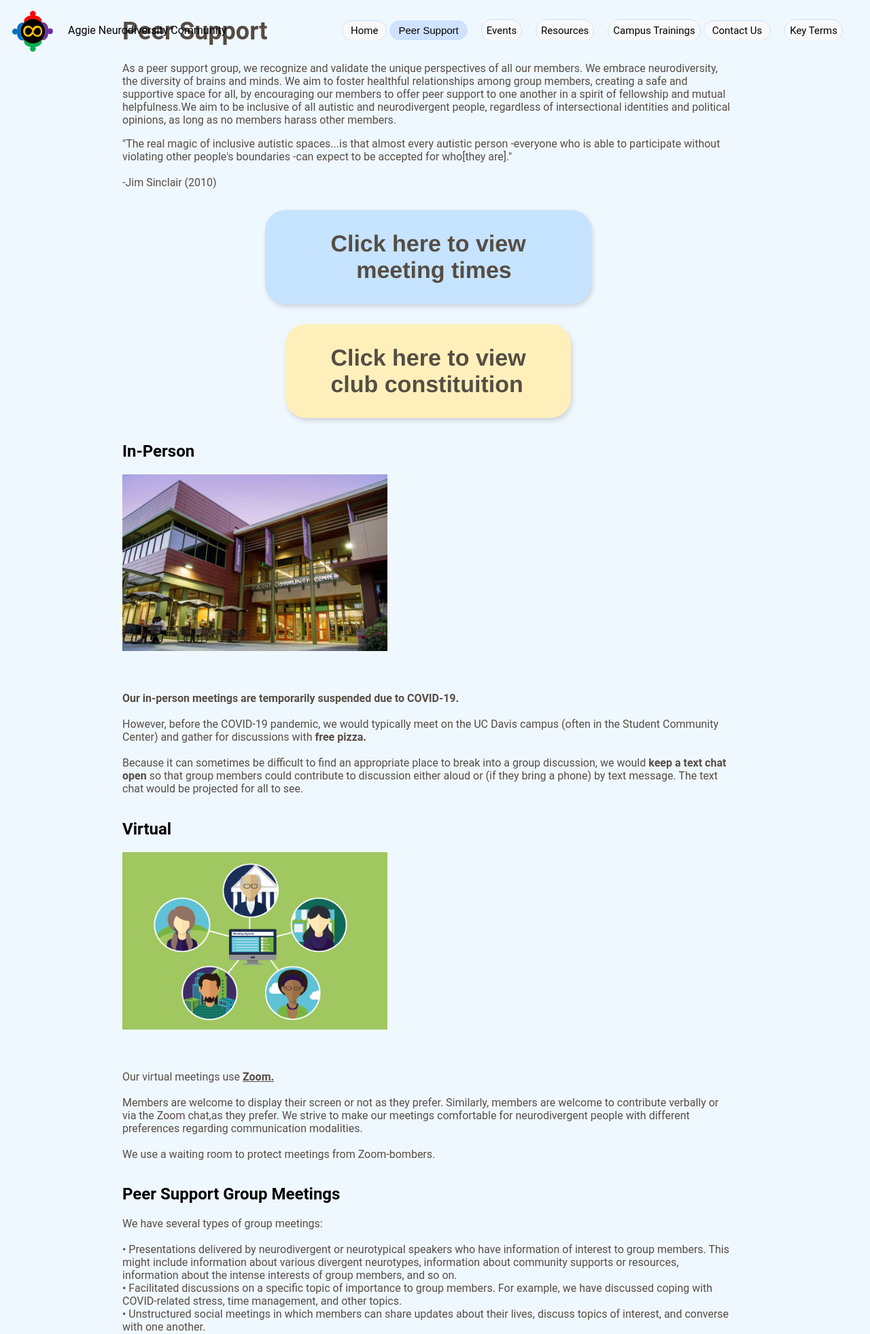
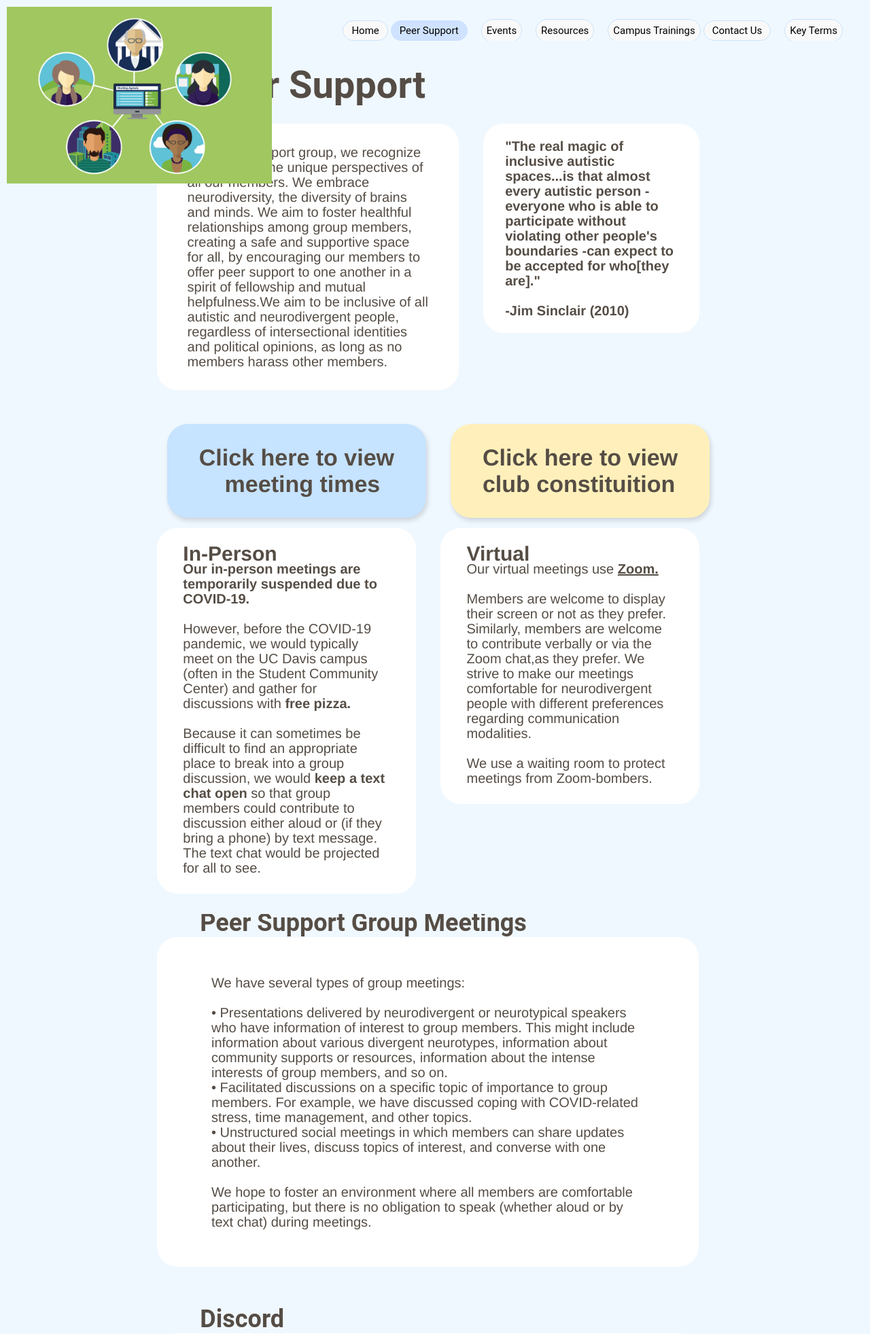
Before and after one commit to Autism-Neurodiversity-Community-UCD/ancwebsite, a Flask app: page /peersupport in a window 1280 px wide. Shown: the top 1963 px of the page at 68% size. Run offline with Flask 2, Linux system fonts and the light colour scheme.

Commit message:
Update ANCpeersupport.css

```diff
--- a/static/css/ANCpeersupport.css
+++ b/static/css/ANCpeersupport.css
@@ -1,113 +1,235 @@
-/* NAV BAR TEST*/
-
-html {
+* {
+    margin: 0;
+    padding: 0;
     box-sizing: border-box;
-    margin: 0;
 }
 
-input:focus {
-    outline:none !important;
+/* NAVBAR */
+button, input[type="submit"], input[type="reset"] {
+	background: none;
+	color: inherit;
+	border: none;
+	padding: 0;
+	font: inherit;
+	cursor: pointer;
+	outline: inherit;
 }
 
-.logo {
-    position: absolute;
-    top: 10px;
-    left: 10px;
+.title-page {
+  position: absolute;
+  top:2.5rem;
+  margin-left: 7rem;
+
 }
 
-.topleft {
-    position: absolute;
-    top: 35px;
-    left: 100px;
-    font-size: 16px;
+.first-logo {
+  position:absolute;
+  top:1rem;
+  margin-left:.5rem;
 }
 
-/* Add a black background color to the top navigation */
-.topnav {
-    position: absolute;
-    right: 40px;
-    overflow: hidden;
+.bck-img {
+  display:flex;
+  justify-content:center;
+
+  margin-top:50px;
+  padding:0;
+
 }
 
-/* adjust buttons */
-.navbtn {
-    margin-top: 10px;
-    font-size: 15px;
-    padding: 5px 12px;
-    background-color: #F9F9F9;
-    border-radius: 25px;
-    border: 0.1rem solid black;
-    border-color: #C6E3FF;
-    cursor: pointer;
-    text-decoration: none;
-    color:black;
+.navigation-container {
+  display:flex;
+  flex-direction: row;
+  justify-content: flex-end;
+  margin: 2%;
 }
 
-.navbtn:hover {
-    background-color: rgb(219, 233, 255);
+.home {
+  margin-left: 4rem;
+  border: 0.1rem solid black;
+  border-radius: 25px;
+  border-color:#CEE8FF;
+  background-color: #F9F9F9;
+  padding: 7px;
 }
 
-.navbtn.active {
-    background-color: #CFE2FF;
+.aboutus, .peersupport, .commmembers, .members, .contactus, .events, .resources, .keyterms{
+  margin-left: 1rem;
+  border: 0.1rem solid black;
+  border-radius: 25px;
+  background-color: #F9F9F9;
+  border-color:#C6E3FF;
+  padding: 7px;
 }
 
-.navbtn.active:focus {outline:0;}
-
-.topnav {
-    top: 20px;
+.resources {
+    background-color: #CEE8FF;;
 }
 
-.aboutus, .peersupport, .members, .contactus, .events, .resources, .keyterms{
-    margin-left: 1rem;
-    border: 0.1rem solid black;
-    border-radius: 25px;
-    background-color: #F9F9F9;
-    border-color:#C6E3FF;
-    padding: 7px;
-}
-
-body {
-    font-family: "Roboto", sans-serif;
-    margin-top: 25px;
-    margin-left: 180px;
-    margin-right: 200px;
-    background-color: #F0F8FF;
+@media only screen and (max-width: 1300px) {
+  .navigation-container {
+    width: 100%;
+    padding-top:40px;
+    padding-left: 0;
+    padding-right: 0;
+  }
 }
 
 
+/* Styling for Resources Pages: Self Advocacy, Mental Health, Faculty and Staff, Academic Support, Employment Support, Financial Aid */
 
-h1 {
-    color: #554D45;
-    font-size: 36px;
-}
-
-p {
+body {
+    background-color:#F0F8FF;
+    font-family: Helvetica, Sans-Serif;
     color: #554D45;
 }
 
-.class_one {
+main, section {
+    overflow: auto;
+}
+
+.title, .first-section-title {
+    margin-left: 12.7%;
+    font-weight: 700;
+    font-size: 28px;
+    line-height: 33px;
+    float: none;
+}
+
+.title {
+    margin-top: 6.5%;
+    margin-bottom: 4.5%;
+}
+
+.space-below {
+    margin-bottom: 4.5%;
+}
+
+.section-title {
+    text-align: left;
+    font-weight: 700;
+    font-size: 30px;
+    line-height: 27.6px;
+}
+
+.subtitle {
+    margin-left: 12.7%;
+    margin-right: 12.7%;
+    margin-top: 0%;
+    margin-bottom: 0.69%;
+    font-weight: 400;
+    font-size: 24px;
+    line-height: 27.6px;
+    float: none;
+}
+
+.flex-container {
+    display: flex;
+    flex-direction: column;
+    justify-content: center;
+    align-items: flex-start;
+    width: 100%;
+    max-width: 42.25%;
+    min-width: 300px;
+}
+
+.all-container {
+    display: flex;
+    flex-direction: column;
+    justify-content: center;
+    align-items: flex-start;
+    width: 100%;
+    max-width: 88.5%;
+    min-width: 300px;
+    margin-left: 5.7%;
+    margin-right: 5.7%;
+}
+
+.narrow-container {
+    display: flex;
+    flex-direction: column;
+    justify-content: center;
+    align-items: flex-start;
+    width: 70%;
+    max-width: 88.5%;
+    min-width: 420px;
+    margin-left: 14.7%;
+    margin-right: 5.7%;
+}
+
+.big-container {
+    display: flex;
+    flex-direction: column;
+    justify-content: center;
+    align-items: flex-start;
+    width: 100%;
+    max-width: 49.25%;
+    min-width: 320px;
+}
+
+.small-container {
+    display: flex;
+    flex-direction: column;
+    justify-content: center;
+    align-items: flex-start;
+    width: 100%;
+    max-width: 35.25%;
+    min-width: 280px;
+}
+
+.left {
+    float: left;
+    margin-left: 5.7%;
+}
+
+.right {
+    float: right;
+    margin-right: 5.7%;
+}
+
+.center {
+    margin-left: 15%;
+    max-width: 80%;
+}
+
+.item {
+    flex-basis: auto;
+    height: auto;
+    padding: 7% 10%;
+    margin-bottom: 8%;
+
+    border-radius: 30px;
+    background-color: white;
+
     font-family: Helvetica;
     font-style: normal;
     font-weight: normal;
-    background: #FFFFFF;
-    width: 480px;
-    border: 15px;
-    padding: 45px 20px 25px;
-    margin: 15px;
-    border-radius: 30px;
+
+    font-size: 20px;
+    line-height: 22px;
+    text-align: left;
+    text-decoration: none;
+    color: #554D45;
 }
 
-.class_two {
+.quote {
+    flex-basis: auto;
+    height: auto;
+    padding: 7% 10%;
+    margin-bottom: 8%;
+
+    border-radius: 30px;
+    background-color: white;
+
     font-family: Helvetica;
     font-style: normal;
     font-weight: bold;
-    background: #FFFFFF;
-    font-weight: bold;
-    width: 320px;
-    border: 15px;
-    padding: 55px 30px 45px;
-    margin: 15px;
-    border-radius: 30px;
+
+    font-size: 20px;
+    line-height: 22px;
+    text-align: left;
+    text-decoration: none;
+    color: #554D45;
 }
 
 .class_three {
@@ -115,7 +237,7 @@ p {
     font-style: normal;
     font-weight: bold;
     background: #C6E3FF;
-    width: 480px;
+    width: 100%;
     border: 15px;
     padding: 30px 0px 30px;
     margin: 15px;
@@ -127,12 +249,13 @@ p {
     box-shadow: 2px 4px 7px rgba(0, 0, 0, 0.15);
 }
 
+
 .class_four {
     font-family: Helvetica;
     font-style: normal;
     font-weight: bold;
     background: #FFF0BB;
-    width: 420px;
+    width: 100%;
     border: 15px;
     padding: 30px 0px 30px;
     margin: 15px;
@@ -144,116 +267,135 @@ p {
     box-shadow: 2px 4px 7px rgba(0, 0, 0, 0.15);
 }
 
-.class_five {
-    font-family: Helvetica;
-    font-style: normal;
-    font-weight: normal;
-    font-size: 18px;
-    background: #FFFFFF;
-    width: 380px;
-    height: 1000px;
-    padding-top:15px;
-    padding-bottom:0px;
-    padding-right:40px;
-    padding-left:40px;
-    margin: 15px;
-    border-radius: 30px;
+
+.main-page .item {
+    min-width: 100%;
+    text-align: center;
 }
 
-.class_six {
-    font-family: Helvetica;
-    font-style: normal;
-    font-weight: normal;
-    font-size: 18px;
-    background: #FFFFFF;
-    width: 400px;
-    height: 780px;
-    padding-top:15px;
-    padding-bottom:25px;
-    padding-right:20px;
-    padding-left:30px;
-    margin: 15px;
-    border-radius: 30px;
-
+.item:hover:not(.no-hover) {
+    background-color: #CEE8FF;
 }
 
-.class_seven {
-    padding: 50px;
-    border-radius: 30px;
-    background: #FFFFFF;
-    width: 850px;
-    font-family: Helvetica;
-    font-style: normal;
-    font-weight: normal;
-    font-size: 18px;
-    line-height: 23.33px;
+.no-hover a:hover {
+    color: #4ca3f0;
 }
 
-.class_eight {
-    padding: 50px;
-    border-radius: 30px;
-    background: #FFFFFF;
-    width: 820px;
-    font-family: Helvetica;
-    font-style: normal;
-    font-weight: normal;
-    font-size: 18px;
-    line-height: 23.33px;
+.shadow {
+    box-shadow: 0 6px 3px -3px grey;
 }
 
-.class_nine {
-    font-family: Helvetica;
-    font-style: normal;
-    font-weight: bold;
-    background: #FFF0BB;
-    width: 420px;
-    padding: 0px 10px 30px;
-    border-radius: 30px;
-    font-size: 34px;
-    display: flex;
-    justify-content: center;
-    color: #554D45;
-    top: 50%;
-    left: 50%;
-    box-shadow: 2px 4px 7px rgba(0, 0, 0, 0.15);
+a {
+    text-decoration: none;
 }
 
-img {
-padding-bottom: 40px;
+div a {
+    text-decoration: none;
+    color: #82c4ff;
 }
 
-.flex-container {
-    display: flex;
-    justify-content: center;
+li {
+    margin: 5%;
 }
 
-
-#container {
-    width:900px;
-    margin:0 auto;
-    color: #554D45;
-    padding-left: 0px;
-    padding-right: 100px;
-    padding-top: 30px;
-    padding-bottom: 30px;
-    font-family: Helvetica;
-    font-style: normal;
-    font-weight: normal;
-    font-size: 18px;
+.adjust-li-spacing li {
+    margin: 1%
 }
 
-.container {
-    width:1450px;
-    margin:0 auto;
+footer {
+    position: relative;
+    left: 12.7%;
+    padding-top: 150px;
 
+    width: 100%;
+    max-width: 75%;
+    height: auto;
+    text-align: center;
 }
 
-.footer {
-    font-family: Helvetica;
+#disclaimer {
+    position: absolute;
+    bottom: 0;
+    padding-bottom: 5%;
+
     font-style: italic;
-    font-weight: normal;
     font-size: 16px;
-    line-height: 18px;
+    line-height: 18.4px;
     text-align: center;
-    color: #554D45;
 }
+
+/* Nav Bar Stuff */
+
+html {
+    box-sizing: border-box;
+    margin: 0;
+  }
+
+  input:focus {
+    outline:none !important;
+  }
+
+  img {
+    position: absolute;
+    top: 10px;
+    left: 10px;
+  }
+
+  .topleft {
+    position: absolute;
+    top: 35px;
+    left: 100px;
+    font-size: 16px;
+  }
+
+  /* Add a black background color to the top navigation */
+  .topnav {
+    position: absolute;
+    right: 40px;
+    overflow: hidden;
+  }
+
+  /* adjust buttons */
+  .navbtn {
+    margin-top: 10px;
+    font-size: 15px;
+    padding: 5px 12px;
+    background-color: #F9F9F9;
+    border-radius: 25px;
+    border: 0.1rem solid black;
+    border-color: #C6E3FF;
+    cursor: pointer;
+    text-decoration: none;
+    color:black;
+  }
+
+  .navbtn:hover {
+    background-color: rgb(219, 233, 255);
+  }
+
+  .navbtn.active {
+    background-color: #CFE2FF;
+  }
+
+  .navbtn.active:focus {outline:0;}
+
+  .topnav {
+    top: 20px;
+  }
+
+  .aboutus, .peersupport, .commmembers, .members, .contactus, .events, .resources, .keyterms{
+    margin-left: 1rem;
+    border: 0.1rem solid black;
+    border-radius: 25px;
+    background-color: #F9F9F9;
+    border-color:#C6E3FF;
+    padding: 7px;
+  }
+
+  body {
+    font-family: "Roboto", sans-serif;
+    margin-top: 50px;
+    margin-left: 180px;
+    margin-right: 200px;
+    background-color: #F0F8FF;
+  }
```
